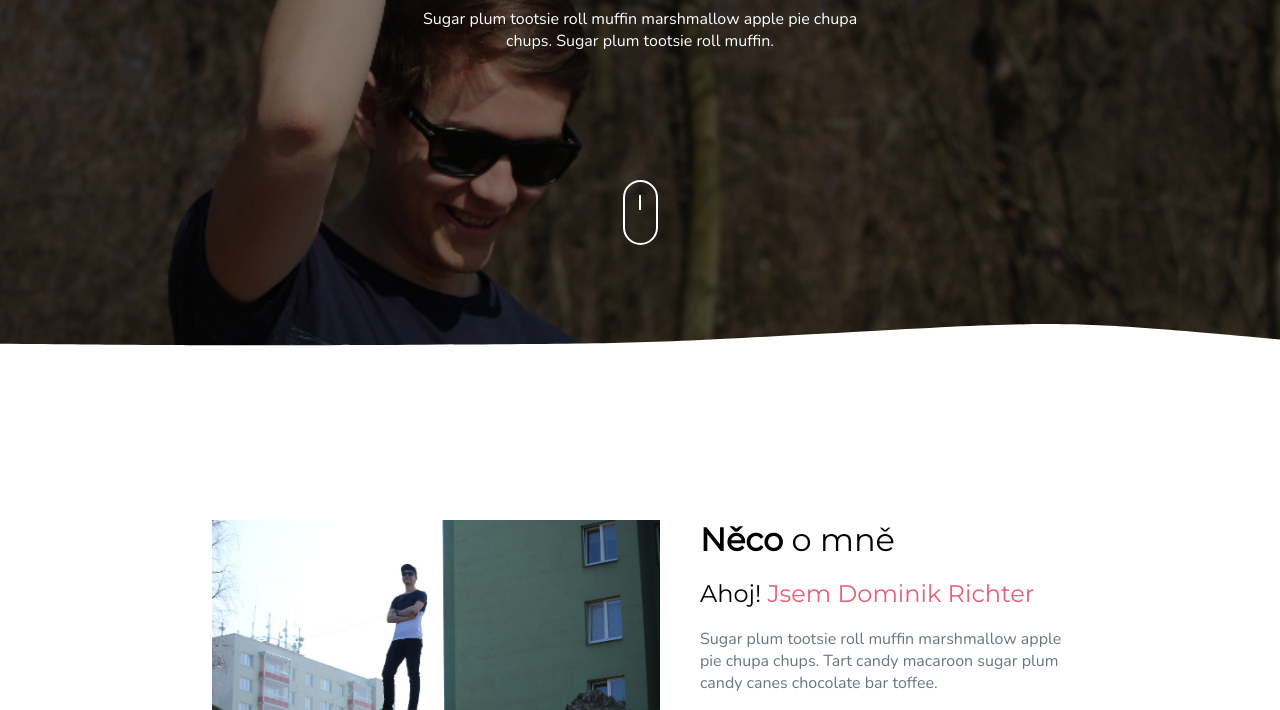
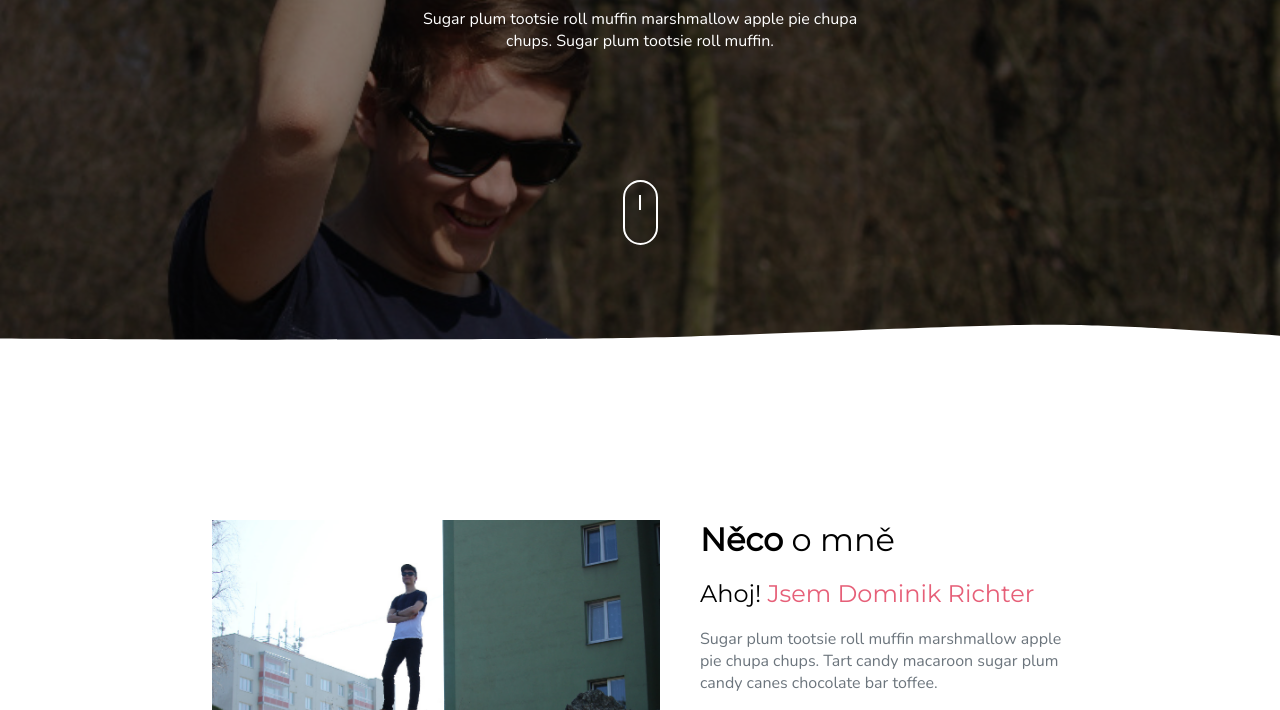
Before and after one commit to aidomon/personal-portfolio-website, a plain HTML site: page index.html in a window 1280 px wide. Shown: the part 390-1100 px from the top of the page. Drawn offline with nearby package versions, Linux system fonts and the light colour scheme.

Commit message:
Update index.html

```diff
--- a/index.html
+++ b/index.html
@@ -139,9 +139,9 @@
 
 		<script>
 			var myWave = $("#myID").wavify({
-				height: 10,
+				height: 15,
 				bones: 3,
-				amplitude: 40,
+				amplitude: 28,
 				color: "rgb(255,255,255)",
 				speed: 0.25,
 			});
```
